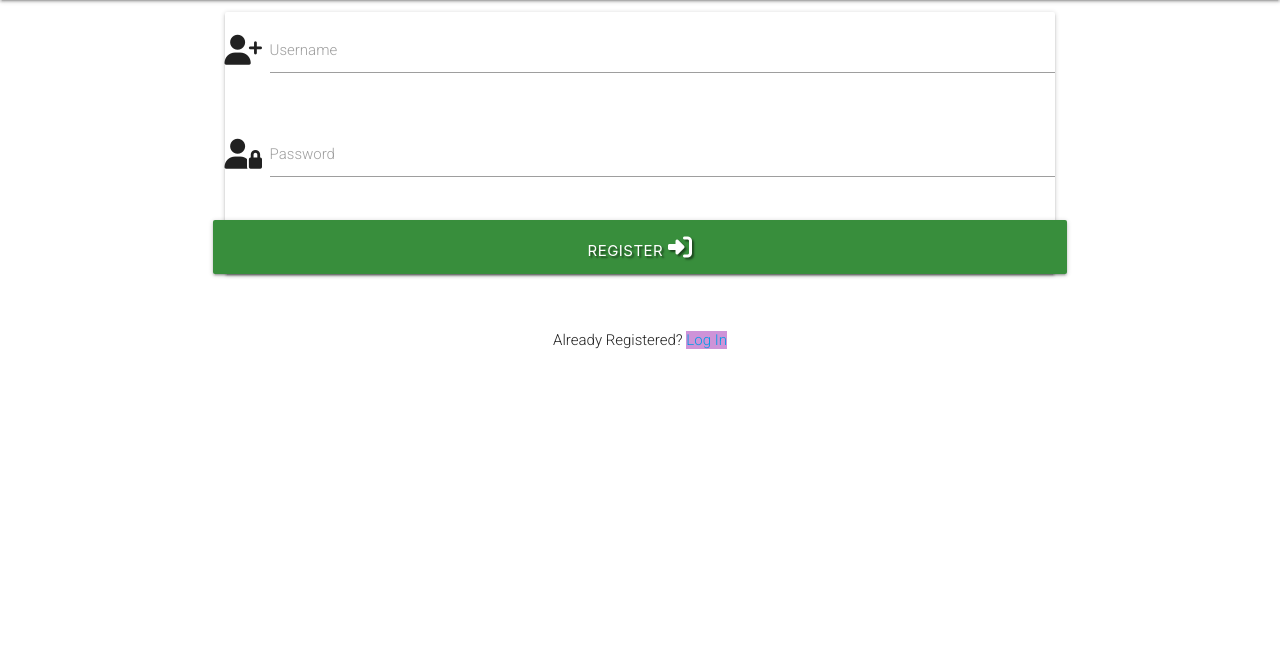
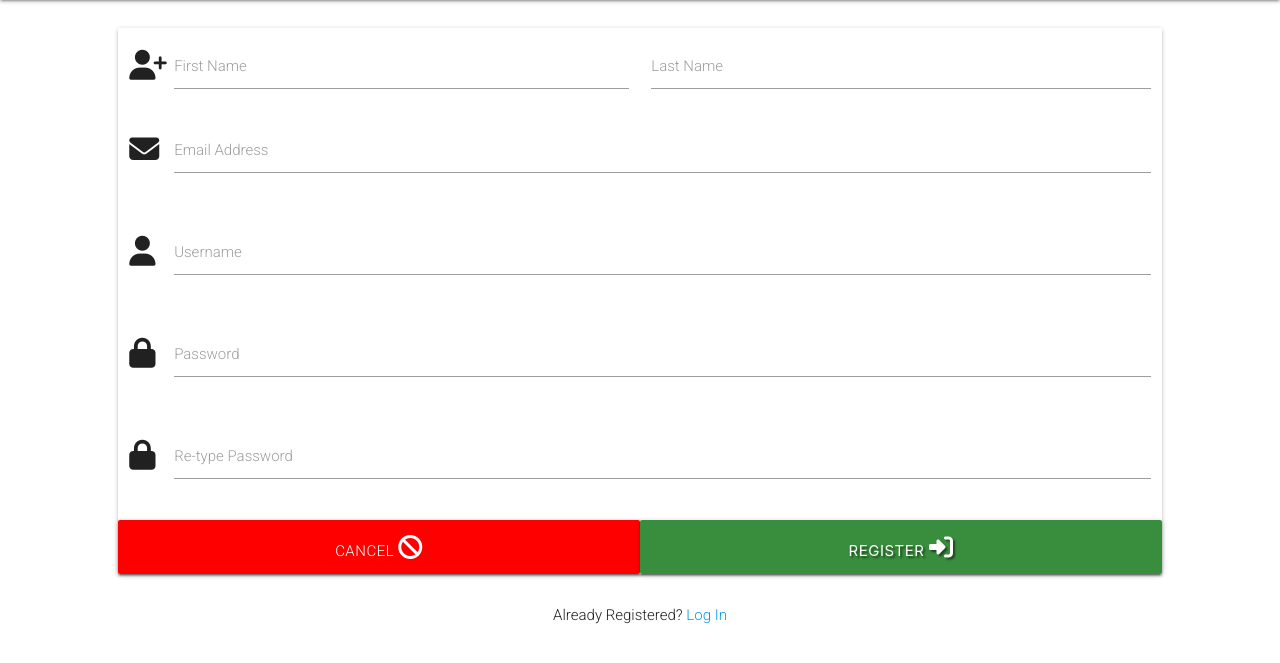
Before and after one commit to STRAN90/Foodwise-project3, a Flask app: page /register in a window 1280 px wide. Shown: the part 64-727 px from the top of the page. Run offline with Flask 3, Linux system fonts and the light colour scheme; some libraries are stand-ins or nearby versions.

Commit message:
Add form to register/html  and login.html and some styling

```diff
--- a/app.py
+++ b/app.py
@@ -23,6 +23,11 @@ mongo = PyMongo(app)
 @app.route("/home")
 def home():
     recipes = list(mongo.db.recipes.find())
+    # adds current user if signed in
+    if session:
+        user = mongo.db.users.find_one({"user_id": session["user"]})
+        return render_template("home.html", recipes=recipes, user=user)
+
     return render_template("home.html", recipes=recipes)
 
 @app.route("/register")
@@ -74,9 +79,8 @@ def login():
 
     return render_template("login.html")
 
-
 @app.route("/profile")
-def account():
+def profile():
     return render_template("profile.html")
 
 
--- a/static/css/style.css
+++ b/static/css/style.css
@@ -32,3 +32,15 @@ body {
     text-align: right;
     font-weight: bolder;
 }
+
+.row {
+    margin-top: 20px;
+}
+
+.col .row {
+    margin: 0%;
+}
+
+.btn-large {
+    background-color: red;
+}
--- a/templates/login.html
+++ b/templates/login.html
@@ -1,7 +1,7 @@
 {% extends "base.html" %}
 {% block content %}
     <div class="container wrapper bg-dark">
-        <h3 class="yellow-text yellow-darken-4 center-align rock-font">Sign In</h3>
+        <h3 class="green-text darken-3 center-align rock-font">Login</h3>
         <div class="row">
             <form class="col s12 m8 offset-m2" method="POST" action="{{ url_for('login') }}">
                 <div class="card-panel">
--- a/templates/register.html
+++ b/templates/register.html
@@ -2,30 +2,70 @@
 {% block content %}
 
 <div class="row">
-    <form class="col s12 m8 offset-m2" method="POST" action="{{ url_for('register') }}">
-      <div class="card panel">
+    <form class="col s12 m10 offset-m1" method="POST" action="{{ url_for('register') }}">
+      <div class="card panel form">
+            <!-- f_name -->
+            <div class="row">
+                <div class="input-field col s6">
+                    <i class="fas fa-user-plus prefix"></i>
+                    <input id="f_name" name="f_name" type="text" class="validate" required autocomplete="given-name">
+                    <label for="f_name">First Name</label>
+                </div>
+                <!-- l_name -->
+                <div class="input-field col s6">
+                  <input id="l_name" name="l_name" type="text" class="validate" required autocomplete="family-name">
+                  <label for="l_name">Last Name</label>
+              </div>
+            </div>
+            <!-- email -->
+            <div class="row">
+              <div class="input-field col s12">
+                <i class="fa-solid fa-envelope prefix"></i>
+                  <input id="email" name="email" type="email" class="validate" required autocomplete="email">
+                  <label for="email">Email Address</label>
+                  <span class="helper-text" data-error="Please ensure you input a valid email format" data-success=""></span>
+              </div>
+            </div>
             <!-- username -->
             <div class="row">
               <div class="input-field col s12">
-                    <i class="fas fa-user-plus prefix"></i>
-                    <input id="username" name="username" type="text" class="validate">
+                <i class="fa-solid fa-user prefix"></i>
+                  <input id="username" name="username" type="text" pattern="^[a-zA-Z0-9@._\-]{5,15}$" minlength="5"
+                      maxlength="15" class="validate" required autocomplete="username">
                   <label for="username">Username</label>
+                  <span class="helper-text" data-error="Username must be 5-15 characters long and may include uppercase letters, lowercase letters, numbers and special characters @._-" data-success=""></span>
               </div>
           </div>
           <!-- password -->
-          <div class="row">
+          <div class="row input-container">
             <div class="input-field col s12">
-                <i class="fas fa-user-lock prefix"></i>
-                <input id="password" name="password" type="password" class="validate">
+              <i class="fa-solid fa-lock prefix"></i>
+                <input id="password" name="password" type="password" pattern="^[a-zA-Z0-9!&$?@#_\-]{8,}$"
+                    minlength="7" class="validate" required>
                 <label for="password">Password</label>
+                <span class="helper-text" data-error="Password must be at least 8 characters long and may contain lowercase letters, uppercase letters, numbers and special characters !&$?@#_-" data-success=""></span>
             </div>
         </div>
-          <!-- register -->
+        <!-- password_check -->
+        <div class="row input-container">
+          <div class="input-field col s12">
+            <i class="fa-solid fa-lock prefix"></i>
+              <input id="password_check" name="password_check" type="password" pattern="^^[a-zA-Z0-9!&$?@#_\-]{8,}$"
+                  minlength="8" class="validate" required>
+              <label for="password_check">Re-type Password</label>
+              <span class="helper-text" data-error="Password must be at least 8 characters long and may contain lowercase letters, uppercase letters, numbers and special characters !&$?@#_-" data-success=""></span>
+          </div>
+      </div>
       <div class="row">
-            <button type="submit" class="col s12 btn-large  green darken-2 text-shadow">
-                Register <i class="fas fa-sign-in-alt"></i>
+        <!-- Cancel -->
+        <a class="col s6 deep-red btn-large center-align" href="#">
+          Cancel
+          <i class="fa-solid fa-ban prefix"></i></a>
+        <!-- Register -->
+        <button type="submit" class="col s6 btn-large green darken-2 text-shadow">
+          Register
+          <i class="fas fa-sign-in-alt"></i>
         </button>
-          </div>
       </div>
     </form>
 </div>
@@ -33,7 +73,7 @@
     <div class="col s12">
       <p class="center-align">
           Already Registered?
-          <a href="{{ url_for('login') }}" class="purple lighten-3 text-darken-4">Log In</a>
+          <a href="{{ url_for('login') }}" class="text-darken-4">Log In</a>
       </p>
     </div>
   </div>
```
Lines whose indentation alone changed are shown as unchanged.
